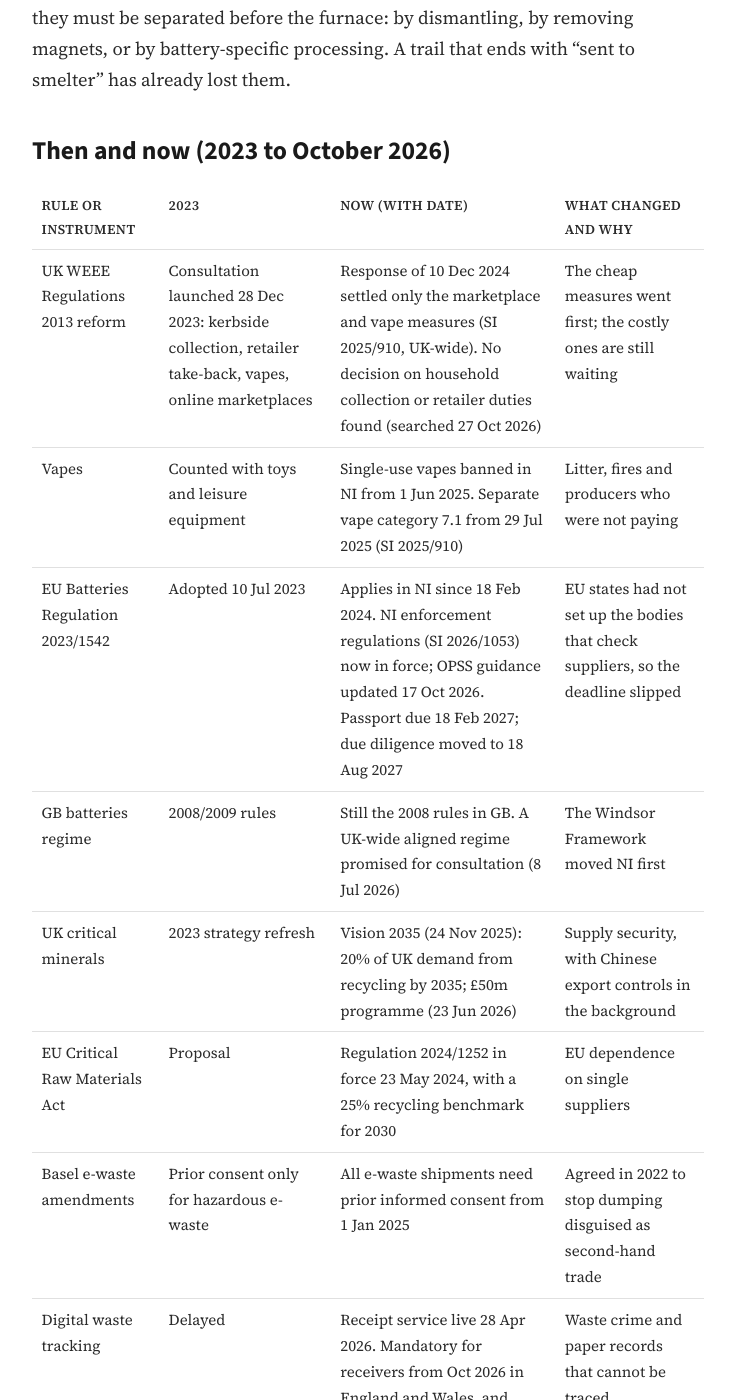
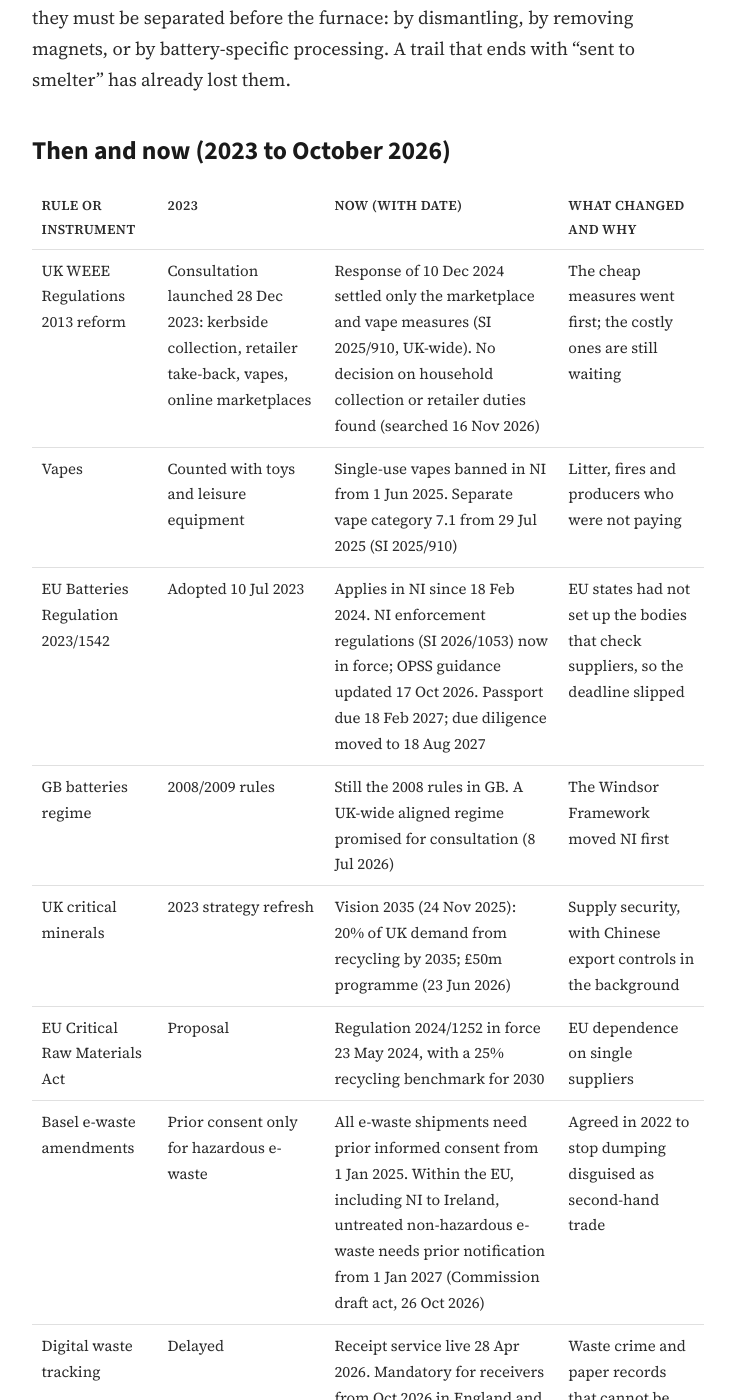
Before and after one commit to robertjparkuk/RobertJParkuk.github.io, a Jekyll site: the page built from _posts/2026-11-02-gold-in-the-bin.md, in a window 1280 px wide and 1400 px high, scrolled down 4207 px. Shown: the whole window, without its empty margins (96-831 px from the left). Built offline with Jekyll 4.4.1, drawn with Linux system fonts in a browser that asks for light colours; our own code applies the rules of GitHub Pages for plain Markdown files; some of the changed text lies outside the part shown.

Commit message:
Policy series: corrections in progress (e-waste, tracking, PFAS, fertiliser, Act)
Co-Authored-By: Claude Opus 5.5 <noreply@anthropic.com>
Claude-Session: https://claude.ai/code/session_01TUNMnGXK1QevLWVFGrogWQ

```diff
--- a/_posts/2026-11-02-gold-in-the-bin.md
+++ b/_posts/2026-11-02-gold-in-the-bin.md
@@ -1,6 +1,7 @@
 ---
 title: "Gold in the bin"
 date: 2026-11-02 00:05:00 +0000
+last_modified_at: 2026-11-16
 tags: ["Waste", "Councils", "Northern Ireland", "Policy series"]
 categories: [policy-series]
 series_theme: "Waste and resources"
@@ -26,7 +27,7 @@ Together, those two stories show the problem. Electrical waste holds real value:
 
 The argument of this piece is that the gap between rules on paper and material in practice is now a bigger risk than any one regulation. Firms that can show where their waste ended up will be better placed than firms holding only a certificate.
 
-*This piece sets out the arguments on each side; the recommendations are the author's. Facts checked to 30 October 2026.*
+*This piece sets out the arguments on each side; the recommendations are the author's. Facts checked to 30 October 2026; rechecked and updated 16 November 2026.*
 
 ## The lifecycle at a glance
 
@@ -64,15 +65,15 @@ The practical point follows from the chemistry. To recover the critical elements
 
 | Rule or instrument                | 2023                                                                                                   | Now (with date)                                                                                                                                                                          | What changed and why                                                              |
 |-----------------------------------|--------------------------------------------------------------------------------------------------------|------------------------------------------------------------------------------------------------------------------------------------------------------------------------------------------|-----------------------------------------------------------------------------------|
-| UK WEEE Regulations 2013 reform   | Consultation launched 28 Dec 2023: kerbside collection, retailer take-back, vapes, online marketplaces | Response of 10 Dec 2024 settled only the marketplace and vape measures (SI 2025/910, UK-wide). No decision on household collection or retailer duties found (searched 27 Oct 2026)       | The cheap measures went first; the costly ones are still waiting                  |
+| UK WEEE Regulations 2013 reform   | Consultation launched 28 Dec 2023: kerbside collection, retailer take-back, vapes, online marketplaces | Response of 10 Dec 2024 settled only the marketplace and vape measures (SI 2025/910, UK-wide). No decision on household collection or retailer duties found (searched 16 Nov 2026)       | The cheap measures went first; the costly ones are still waiting                  |
 | Vapes                             | Counted with toys and leisure equipment                                                                | Single-use vapes banned in NI from 1 Jun 2025. Separate vape category 7.1 from 29 Jul 2025 (SI 2025/910)                                                                                 | Litter, fires and producers who were not paying                                   |
 | EU Batteries Regulation 2023/1542 | Adopted 10 Jul 2023                                                                                    | Applies in NI since 18 Feb 2024. NI enforcement regulations (SI 2026/1053) now in force; OPSS guidance updated 17 Oct 2026. Passport due 18 Feb 2027; due diligence moved to 18 Aug 2027 | EU states had not set up the bodies that check suppliers, so the deadline slipped |
 | GB batteries regime               | 2008/2009 rules                                                                                        | Still the 2008 rules in GB. A UK-wide aligned regime promised for consultation (8 Jul 2026)                                                                                              | The Windsor Framework moved NI first                                              |
 | UK critical minerals              | 2023 strategy refresh                                                                                  | Vision 2035 (24 Nov 2025): 20% of UK demand from recycling by 2035; £50m programme (23 Jun 2026)                                                                                         | Supply security, with Chinese export controls in the background                   |
 | EU Critical Raw Materials Act     | Proposal                                                                                               | Regulation 2024/1252 in force 23 May 2024, with a 25% recycling benchmark for 2030                                                                                                       | EU dependence on single suppliers                                                 |
-| Basel e-waste amendments          | Prior consent only for hazardous e-waste                                                               | All e-waste shipments need prior informed consent from 1 Jan 2025                                                                                                                        | Agreed in 2022 to stop dumping disguised as second-hand trade                     |
+| Basel e-waste amendments          | Prior consent only for hazardous e-waste                                                               | All e-waste shipments need prior informed consent from 1 Jan 2025. Within the EU, including NI to Ireland, untreated non-hazardous e-waste needs prior notification from 1 Jan 2027 (Commission draft act, 26 Oct 2026)                                                                                                                        | Agreed in 2022 to stop dumping disguised as second-hand trade                     |
 | Digital waste tracking            | Delayed                                                                                                | Receipt service live 28 Apr 2026. Mandatory for receivers from Oct 2026 in England and Wales, and from Jan 2027 in NI and Scotland (GOV.UK, updated 1 Oct 2026)                          | Waste crime and paper records that cannot be traced                               |
-| UK Circular Economy Growth Plan   | Promised                                                                                               | Still unpublished; ministers said "soon" on 15 Jun 2026 (none found, 27 Oct 2026)                                                                                                        | A reshuffle in July 2026 and competing priorities                                 |
+| UK Circular Economy Growth Plan   | Promised                                                                                               | Still unpublished; ministers said "soon" on 15 Jun 2026 (none found, 16 Nov 2026)                                                                                                        | A reshuffle in July 2026 and competing priorities                                 |
 
 ## Where the parties and governments stand (October 2026)
 
```
Also changed, not shown: other parts of _posts/2026-11-02-gold-in-the-bin.md (+1 -1 lines), _posts/2026-11-02-forever-chemicals-two-rulebooks.md (+7 -6 lines), _posts/2026-11-02-the-end-of-the-paper-trail-digital-waste-tracking.md (+5 -4 lines), _posts/2026-11-09-fertiliser-a-small-tax-a-big-bill-and-a-lough.md (+11 -4 lines), _posts/2026-11-09-the-act-that-outran-its-plan.md (+4 -0 lines).
